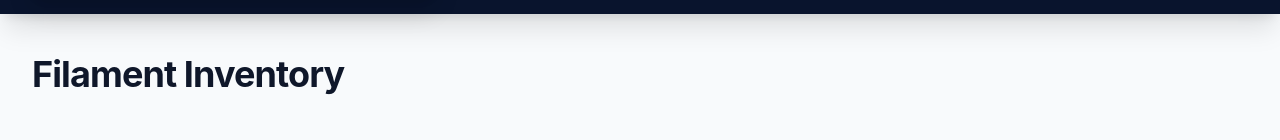
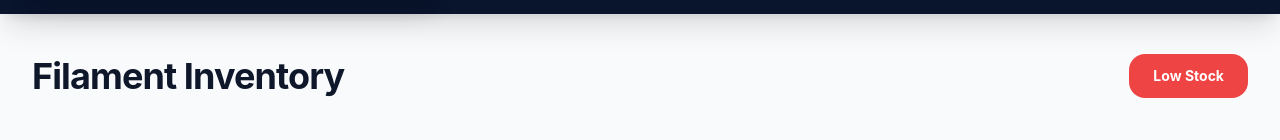
Before and after one commit to moulyajagarlamudi/Filament_Inventory_Dashboard, a React (Vite) app: page / in a window 1280 px wide. Shown: the part 146-286 px from the top of the page. Built offline with nearby package versions, Linux system fonts and the light colour scheme; no server answers; the HTML template or start-up script is replaced by a standard one.

Commit message:
added low stock filter button

```diff
--- a/src/pages/Home.jsx
+++ b/src/pages/Home.jsx
@@ -24,6 +24,7 @@ import brassSpool from "../assets/Antique_brass_spool.png";
 import greySpool from "../assets/grey_spool.png";
 
 export default function Home() {
+  const [showLowStockOnly, setShowLowStockOnly] = useState(false);
   const [deleteModal, setDeleteModal] = useState(null);
   const [extraGroups, setExtraGroups] = useState({});
   const [selectedFilament, setSelectedFilament] = useState(null);
@@ -568,10 +569,31 @@ export default function Home() {
 
       <div className="mx-auto max-w-7xl px-8 py-10">
         {/* TITLE */}
-        <div className="mb-12">
+        <div className="mb-12 flex items-center justify-between">
           <h1 className="text-4xl font-bold tracking-tight text-slate-900">
             Filament Inventory
           </h1>
+
+          <button
+            onClick={() => setShowLowStockOnly(!showLowStockOnly)}
+            className={`
+      rounded-2xl
+      px-6
+      py-3
+      text-sm
+      font-bold
+      text-white
+      transition-all
+      duration-300
+      ${
+        showLowStockOnly
+          ? "bg-red-700 hover:bg-red-800"
+          : "bg-red-500 hover:bg-red-600"
+      }
+    `}
+          >
+            {showLowStockOnly ? "Show All Stocks" : "Low Stock"}
+          </button>
         </div>
 
         {/* GROUPS */}
@@ -648,6 +670,9 @@ export default function Home() {
 
                     const isLowStock = remaining <= 200;
                     const spoolCount = updatedSpools.length;
+                    if (showLowStockOnly && !isLowStock) {
+                      return null;
+                    }
 
                     return (
                       <div
```
